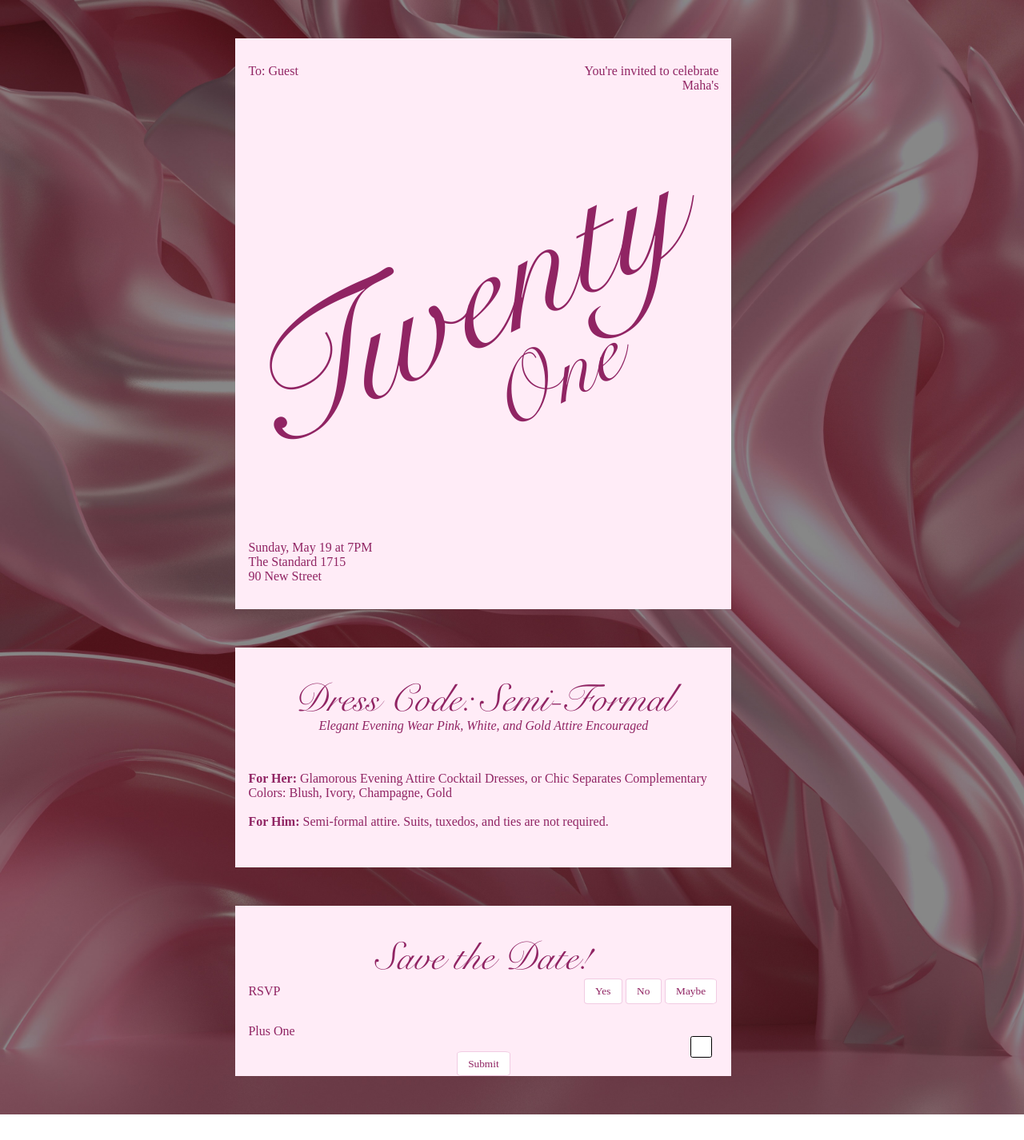
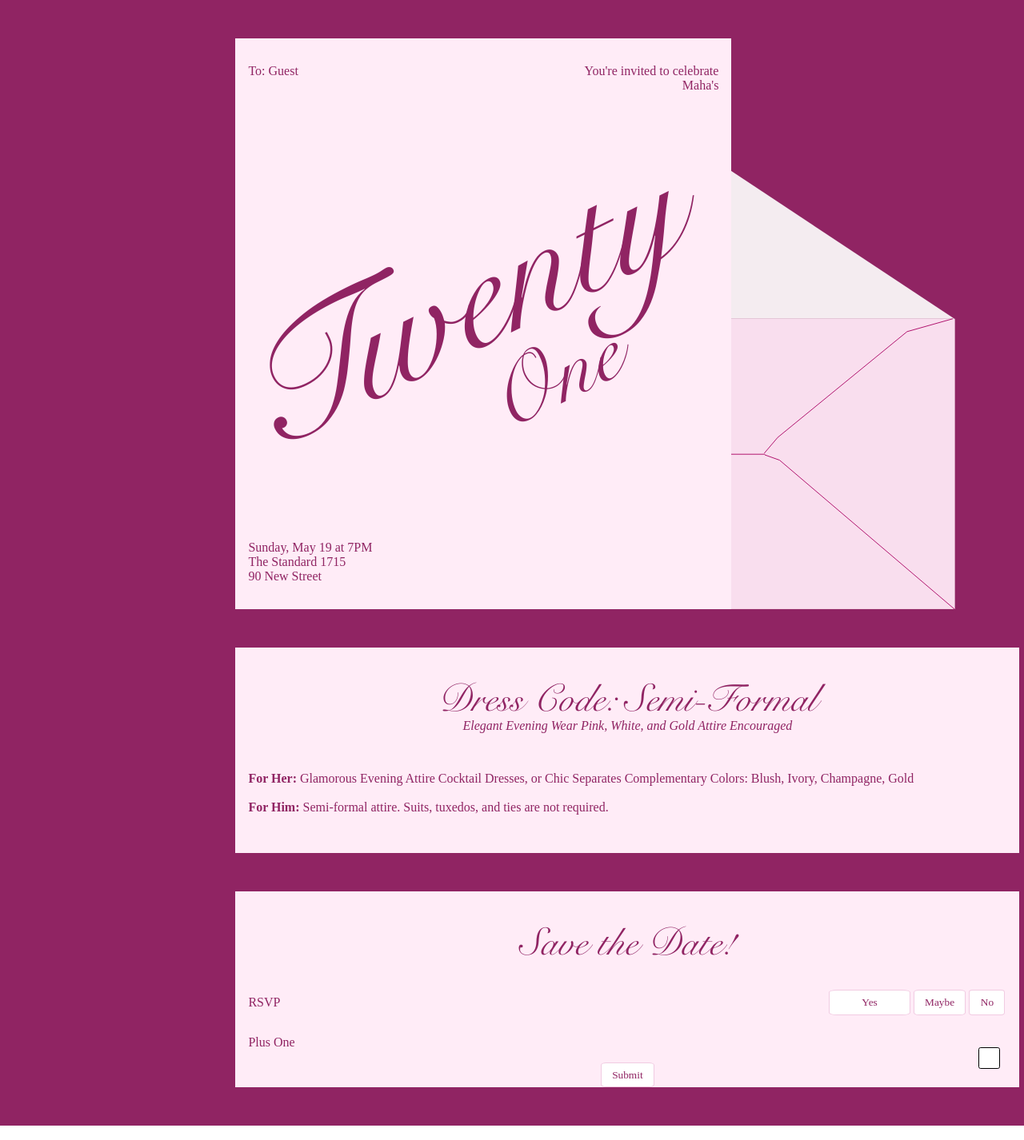
Before and after one commit to mahakanakala/maha.kanakala.com, a Next.js app: page /21-bday in a window 1280 px wide. Shown: the top 1426 px of the page at 80% size. Built offline with nearby package versions, Linux system fonts and the light colour scheme.

Commit message:
bring back env

```diff
--- a/src/app/21-bday/page.tsx
+++ b/src/app/21-bday/page.tsx
@@ -27,9 +27,9 @@ export default function BdayInvite() {
             <div className={styles.main}>
                 <div className={styles.contentContainer}>
                     <div className={styles.cardAndEnvelope}>
-                        {/* <div className={styles.envelope}>
+                        <div className={styles.envelope}>
                             <Image alt="envelope" title="envelope" src='/images/envolope.svg' height={562.21} width={689.41} />
-                        </div> */}
+                        </div>
                         <div className={styles.card}>
                             <div className={styles.cardNameAndGreeting}>
                                 <h3 className={styles.cardName}> To: {guestName || "Guest"} </h3> {/* Display the guest name */}
--- a/src/app/bday.module.css
+++ b/src/app/bday.module.css
@@ -7,9 +7,7 @@
 @import url('https://fonts.googleapis.com/css2?family=Playfair+Display:ital,wght@0,400..900;1,400..900&display=swap');
 
 .main {
-  background-image: url('/images/AdobeStock_269203001.jpeg');
-  background-repeat: no-repeat;
-  background-size: cover;
+  background: #902463;
   width: 100%;
   margin: 0 auto;
   box-sizing: border-box;
@@ -29,24 +27,27 @@
 
 }
 
-.cardAndEnvelope {}
-
-/* ENVELOPE */
-.envelopeContainer {
-  margin: 0 auto;
+.cardAndEnvelope {
   position: relative;
 }
 
+/* ENVELOPE */
+.envelopeContainer {}
+
 .envelope {
   position: absolute;
-  padding-top: 30em;
+  bottom: -5px;
+  z-index: 0;
+  left: 20vw;
+  filter: brightness(0.95) saturate(1.5);
 }
 
 /* CARD */
 .card {
   width: var(--card-width);
   background-color: #FFECF7;
-  z-index: 1;
+  z-index: 5;
+  position: relative;
 }
 
 .cardTextBottom,
@@ -88,7 +89,7 @@
 .cardTitle,
 .cardTitle2 {
   font-family: Snell Roundhand;
-  font-weight: 100;
+  font-weight: 300;
   transform: rotate(-26.28deg);
   display: flex;
   justify-content: center;
@@ -118,7 +119,7 @@
 .dressCodeContainer,
 .successContainer {
   margin: 2em 0;
-  width: var(--card-width);
+  width: 980px;
   background-color: #FFECF7;
 }
 
@@ -157,7 +158,7 @@
 /* FORM */
 .formBox {
   background-color: #FFECF7;
-  width: var(--card-width);
+  width: 980px;
 }
 
 .formContainer {
@@ -165,6 +166,8 @@
   margin-right: -20%;
   position: relative;
   margin: 0 auto;
+  margin-top: 2em;
+
 }
 
 /* .formQuestions,
@@ -188,7 +191,7 @@
 
 .formText {
   font-family: "Playfair Display", serif;
-  font-weight: 100;
+  font-weight: 300;
   color: #902463;
 }
 
@@ -212,6 +215,11 @@
 .submitBtn {
   align-items: center;
   margin-top: 10px;
+}
+
+.yesBtn {
+  padding-right: 3em;
+  padding-left: 3em;
 }
 
 .formBtn:hover,
@@ -285,9 +293,7 @@
   display: flex;
   justify-content: center;
   align-items: center;
-  background-image: url('/images/AdobeStock_269203001.jpeg');
-  background-repeat: no-repeat;
-  background-size: cover;
+  background: #902463;
   width: 100%;
   margin: 0 auto;
   box-sizing: border-box;
--- a/src/app/components/RSVPForm.tsx
+++ b/src/app/components/RSVPForm.tsx
@@ -79,9 +79,9 @@ const Form = () => {
                 <div className={styles.formQuestions}>
                     <p className={styles.formText}>RSVP</p>
                     <div>
-                        <button className={styles.formBtn} type="button" onClick={() => handleRsvpResponse('Yes')}>Yes</button>
+                        <button className={`${styles.formBtn} ${styles.yesBtn}`} type="button" onClick={() => handleRsvpResponse('Yes')}>Yes</button>
+                        <button className={styles.formBtn} type="button" onClick={() => handleRsvpResponse('Maybe')}>Maybe</button>
                         <button className={styles.formBtn} type="button" onClick={() => handleRsvpResponse('No')}>No</button>
-                        <button className={styles.formBtn} type="button" onClick={() => handleRsvpResponse('Maybe')}>Maybe</button>
                     </div>
                 </div>
 
@@ -103,7 +103,7 @@ const Form = () => {
                 {errorMessage && <p className={styles.error}>{errorMessage}</p>}
                 {isSubmitted && <p className={styles.success}>RSVP submitted!</p>}
             </div>
-        </form>
+        </form >
     );
 }
 
```
